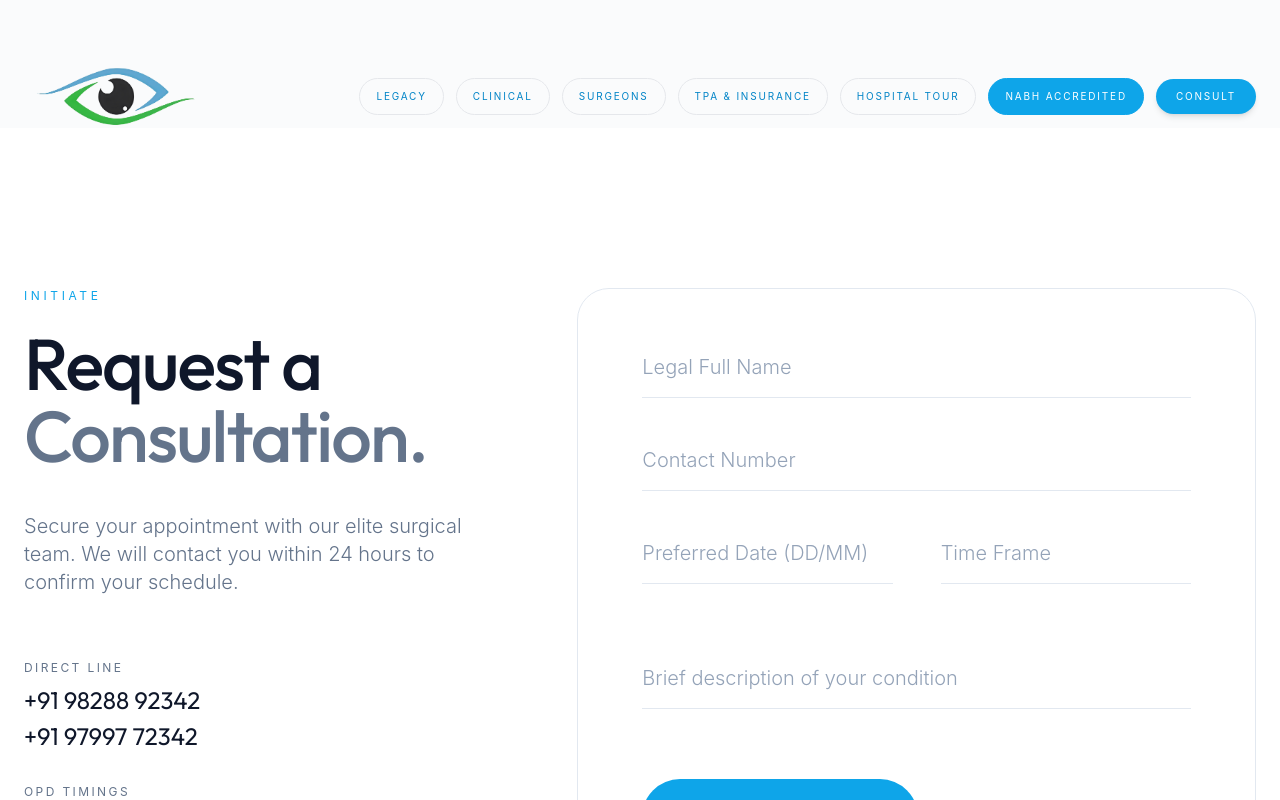
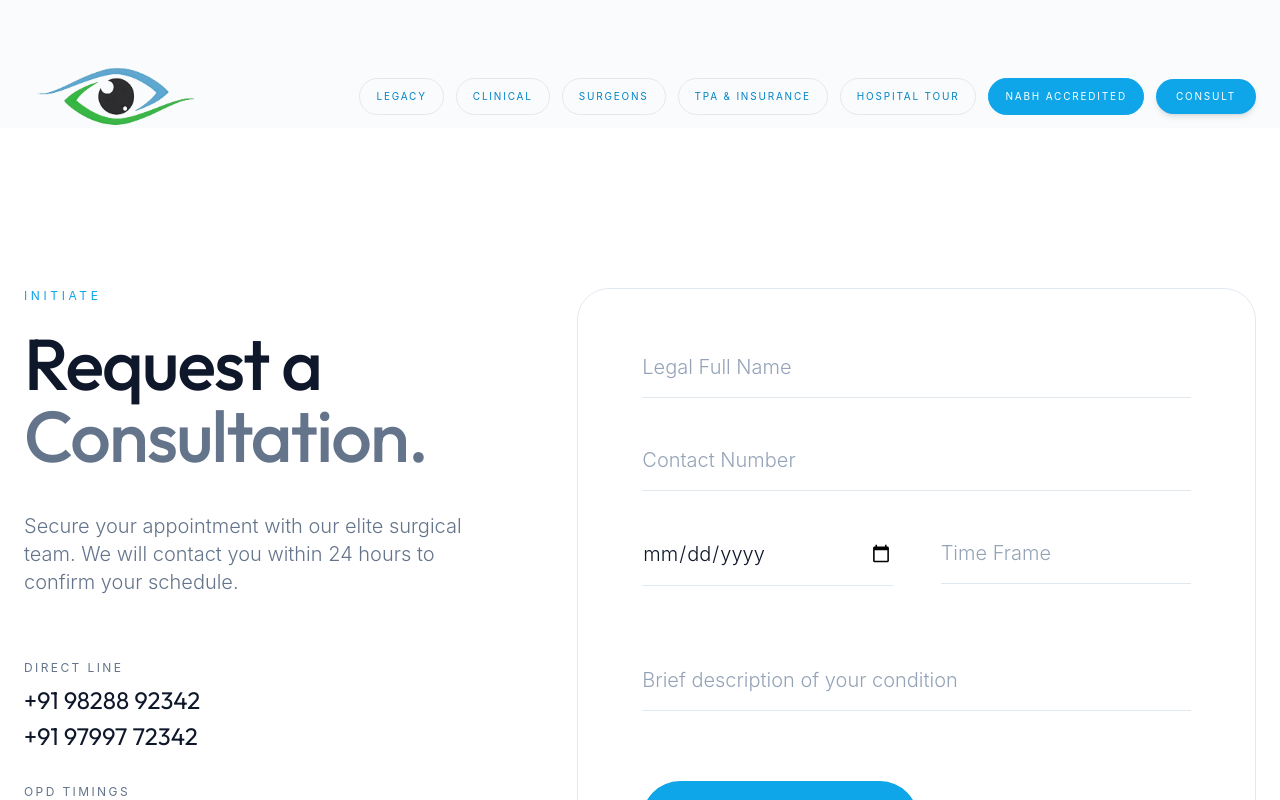
Before and after one commit to mohitvaish1931/jaipurn, a React (Vite) app: page /appointment in a window 1280 px wide. Shown: the top 800 px of the page. Built offline with nearby package versions, Linux system fonts and the light colour scheme.

Commit message:
Add appointment date picker

```diff
--- a/src/components/Appointment.tsx
+++ b/src/components/Appointment.tsx
@@ -10,18 +10,22 @@ interface InputFieldProps {
   onFocus: (id: string) => void;
   onBlur: (value: null) => void;
   isFocused: boolean;
+  min?: string;
+  max?: string;
 }
 
-const InputField = ({ id, type = 'text', placeholder, value, onChange, onFocus, onBlur, isFocused }: InputFieldProps) => (
+const InputField = ({ id, type = 'text', placeholder, value, onChange, onFocus, onBlur, isFocused, min, max }: InputFieldProps) => (
   <div className="relative mb-12">
     <input
       type={type}
       id={id}
       value={value}
+      min={min}
+      max={max}
       onChange={(e) => onChange(id, e.target.value)}
       onFocus={() => onFocus(id)}
       onBlur={() => onBlur(null)}
-      className="w-full bg-transparent border-b border-slate-200 focus:border-transparent text-slate-900 pb-4 outline-none transition-all placeholder-slate-400 font-sans text-xl font-light"
+      className="w-full bg-transparent border-b border-slate-200 focus:border-transparent text-slate-900 pb-4 outline-none transition-all placeholder-slate-400 font-sans text-xl font-light [&::-webkit-calendar-picker-indicator]:cursor-pointer"
       placeholder={placeholder}
       required
     />
@@ -47,6 +51,8 @@ export default function Appointment() {
   const handleChange = (id: string, value: string) => {
     setFormData(prev => ({ ...prev, [id]: value }));
   };
+
+  const today = new Date().toISOString().split('T')[0];
 
   const handleSubmit = (e: React.FormEvent) => {
     e.preventDefault();
@@ -97,7 +103,7 @@ export default function Appointment() {
                 <InputField id="name" placeholder="Legal Full Name" value={formData.name} onChange={handleChange} onFocus={setFocusedField} onBlur={setFocusedField} isFocused={focusedField === 'name'} />
                 <InputField id="phone" placeholder="Contact Number" value={formData.phone} onChange={handleChange} onFocus={setFocusedField} onBlur={setFocusedField} isFocused={focusedField === 'phone'} />
                 <div className="grid grid-cols-1 md:grid-cols-2 gap-x-12">
-                  <InputField id="date" type="text" placeholder="Preferred Date (DD/MM)" value={formData.date} onChange={handleChange} onFocus={setFocusedField} onBlur={setFocusedField} isFocused={focusedField === 'date'} />
+                  <InputField id="date" type="date" placeholder="Preferred Date" value={formData.date} onChange={handleChange} onFocus={setFocusedField} onBlur={setFocusedField} isFocused={focusedField === 'date'} min={today} />
                   <InputField id="time" type="text" placeholder="Time Frame" value={formData.time} onChange={handleChange} onFocus={setFocusedField} onBlur={setFocusedField} isFocused={focusedField === 'time'} />
                 </div>
 
```
